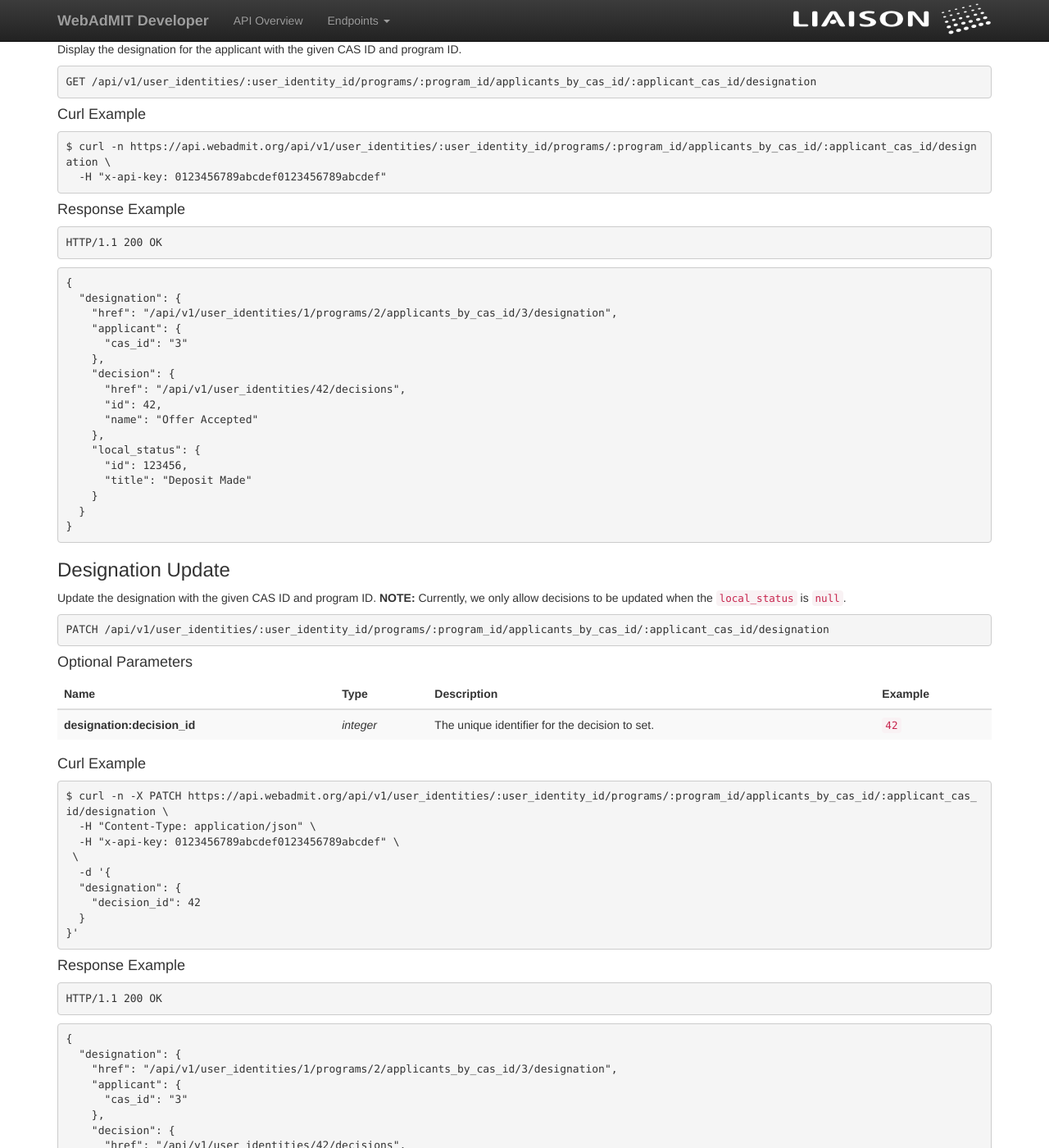
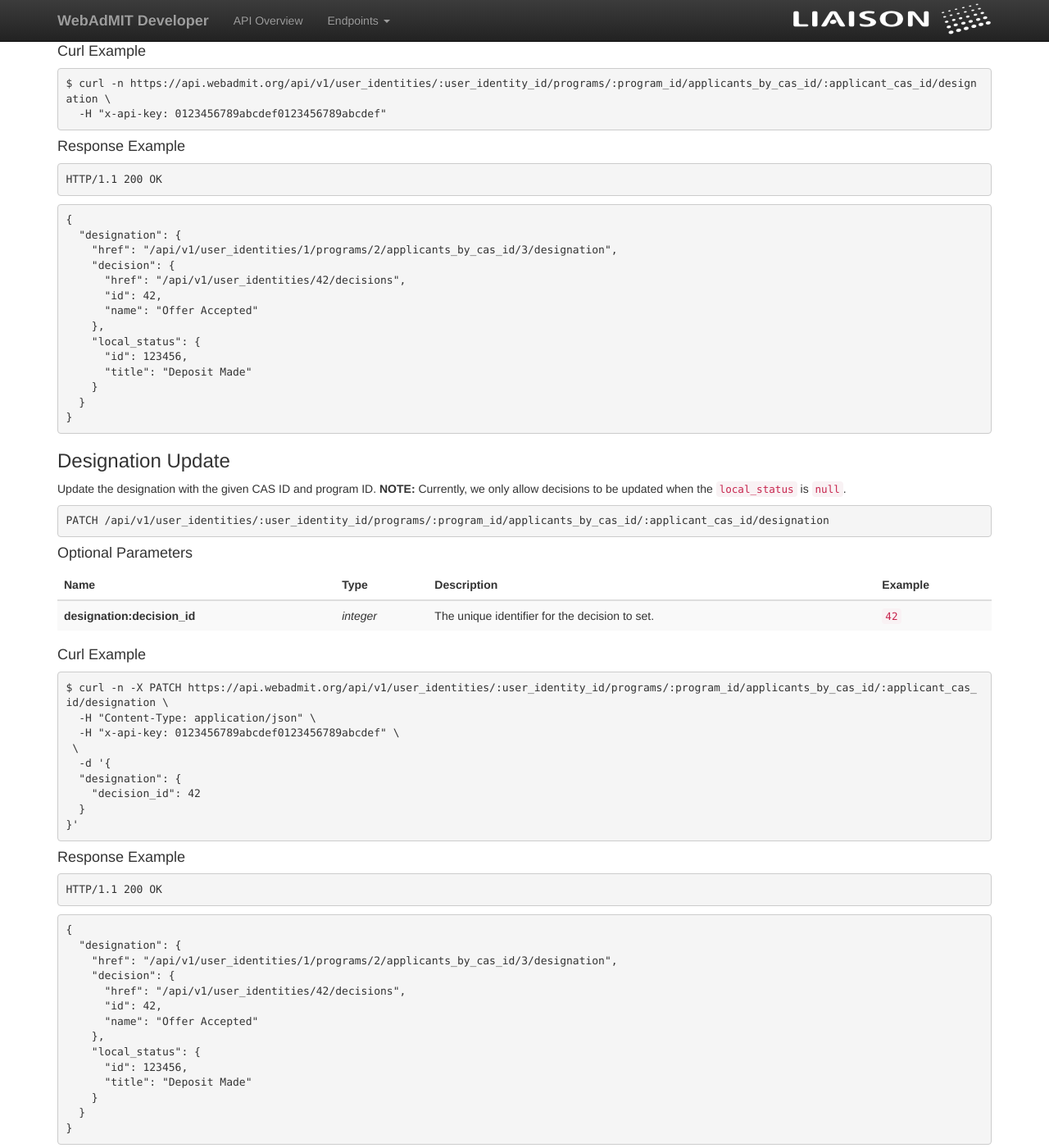
Before and after one commit to Liaison-Intl/Liaison-Intl.github.io, a Jekyll site: the page built from designation.md, in a window 1280 px wide and 1400 px high, scrolled down 795 px. Shown: the whole window at 82% size. Built offline with Jekyll 4.4.1, drawn with Linux system fonts in a browser that asks for light colours; nearby versions of some CDN libraries; some of the changed text lies outside the part shown.

Commit message:
[NF-8539] Remove applicant from designation

```diff
--- a/designation.md
+++ b/designation.md
@@ -25,12 +25,6 @@
 <td><em>string</em></td>
 <td>Hypertext reference to this resource.<br/> <strong>pattern:</strong> <code>/api/v1/user_identities/\d+/programs/\d+/applicants_by_cas_id/\d+/designation</code></td>
 <td><code>&quot;/api/v1/user_identities/1/programs/2/applicants_by_cas_id/3/designation&quot;</code></td>
-</tr>
-<tr>
-<td><strong>designation:applicant:cas_id</strong></td>
-<td><em>string</em></td>
-<td>The CAS ID for the applicant.  This identifier is used across Liaison systems to uniquely identify an applicant.  Think of it as having similar properties to a social security number (SSN), except that it&#39;s randomly assigned.</td>
-<td><code>&quot;3&quot;</code></td>
 </tr>
 <tr>
 <td><strong>designation:decision</strong></td>
@@ -97,9 +91,6 @@
 <pre lang="json"><code>{
   &quot;designation&quot;: {
     &quot;href&quot;: &quot;/api/v1/user_identities/1/programs/2/applicants_by_cas_id/3/designation&quot;,
-    &quot;applicant&quot;: {
-      &quot;cas_id&quot;: &quot;3&quot;
-    },
     &quot;decision&quot;: {
       &quot;href&quot;: &quot;/api/v1/user_identities/42/decisions&quot;,
       &quot;id&quot;: 42,
@@ -159,9 +150,6 @@
 <pre lang="json"><code>{
   &quot;designation&quot;: {
     &quot;href&quot;: &quot;/api/v1/user_identities/1/programs/2/applicants_by_cas_id/3/designation&quot;,
-    &quot;applicant&quot;: {
-      &quot;cas_id&quot;: &quot;3&quot;
-    },
     &quot;decision&quot;: {
       &quot;href&quot;: &quot;/api/v1/user_identities/42/decisions&quot;,
       &quot;id&quot;: 42,
```
Also changed, not shown: schemata/designation.json (+0 -10 lines).
